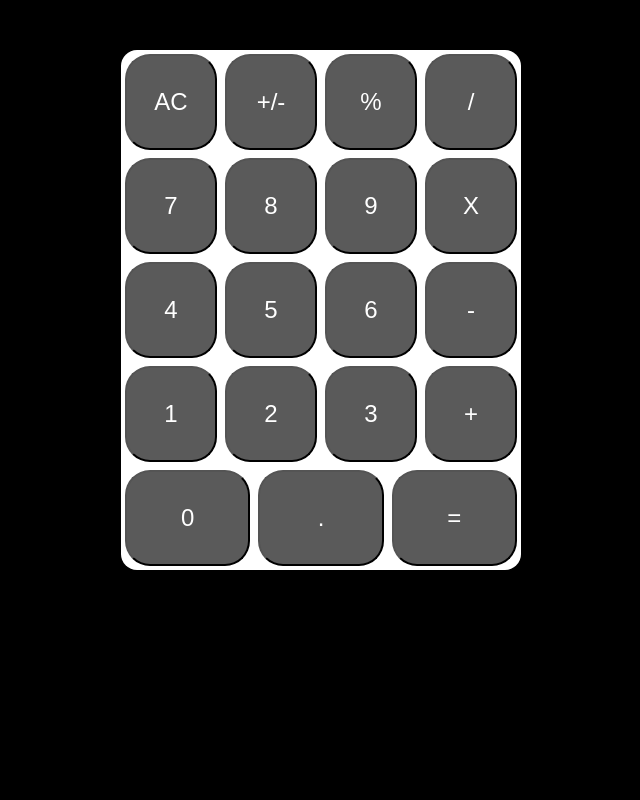
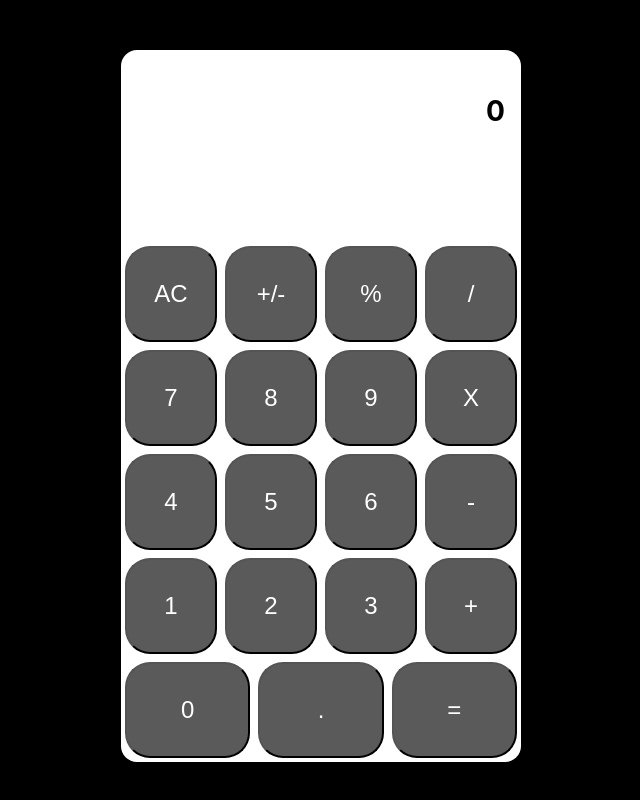
Before and after one commit to nganifaith/React_Calculator, a React (Create React App) app: page / in a window 1280 px wide. Shown: the top 800 px of the page, without its empty margins (319-959 px from the left). Built offline with nearby package versions, Linux system fonts and the light colour scheme.

Commit message:
Add display section

```diff
--- a/src/components/App.js
+++ b/src/components/App.js
@@ -1,10 +1,12 @@
 import './App.css';
 import ButtonPanel from './ButtonPanel';
+import Display from './Display';
 
 function App() {
   return (
     <div className="App">
       <div className="calc-wrapper">
+        <Display />
         <ButtonPanel />
       </div>
     </div>
--- a/src/components/ButtonPanel.css
+++ b/src/components/ButtonPanel.css
@@ -0,0 +1,3 @@
+.row {
+  display: flex;
+}
--- a/src/components/Display.css
+++ b/src/components/Display.css
@@ -0,0 +1,13 @@
+.input-wrapper {
+  height: 10em;
+  display: flex;
+  justify-content: flex-end;
+  align-items: flex-end;
+  flex-direction: column;
+  padding: 16px;
+}
+
+.result {
+  flex: 1;
+  font-size: 24px;
+}
--- a/src/components/Display.js
+++ b/src/components/Display.js
@@ -0,0 +1,22 @@
+import React from 'react';
+import PropTypes from 'prop-types';
+import './Display.css';
+
+const Display = ({ result }) => (
+  <div className="input-wrapper">
+    <div className="result">
+      <h3>{result}</h3>
+    </div>
+  </div>
+);
+
+Display.propTypes = {
+  result: PropTypes.string,
+};
+
+// Set a default prop to a value
+Display.defaultProps = {
+  result: '0',
+};
+
+export default Display;
```
